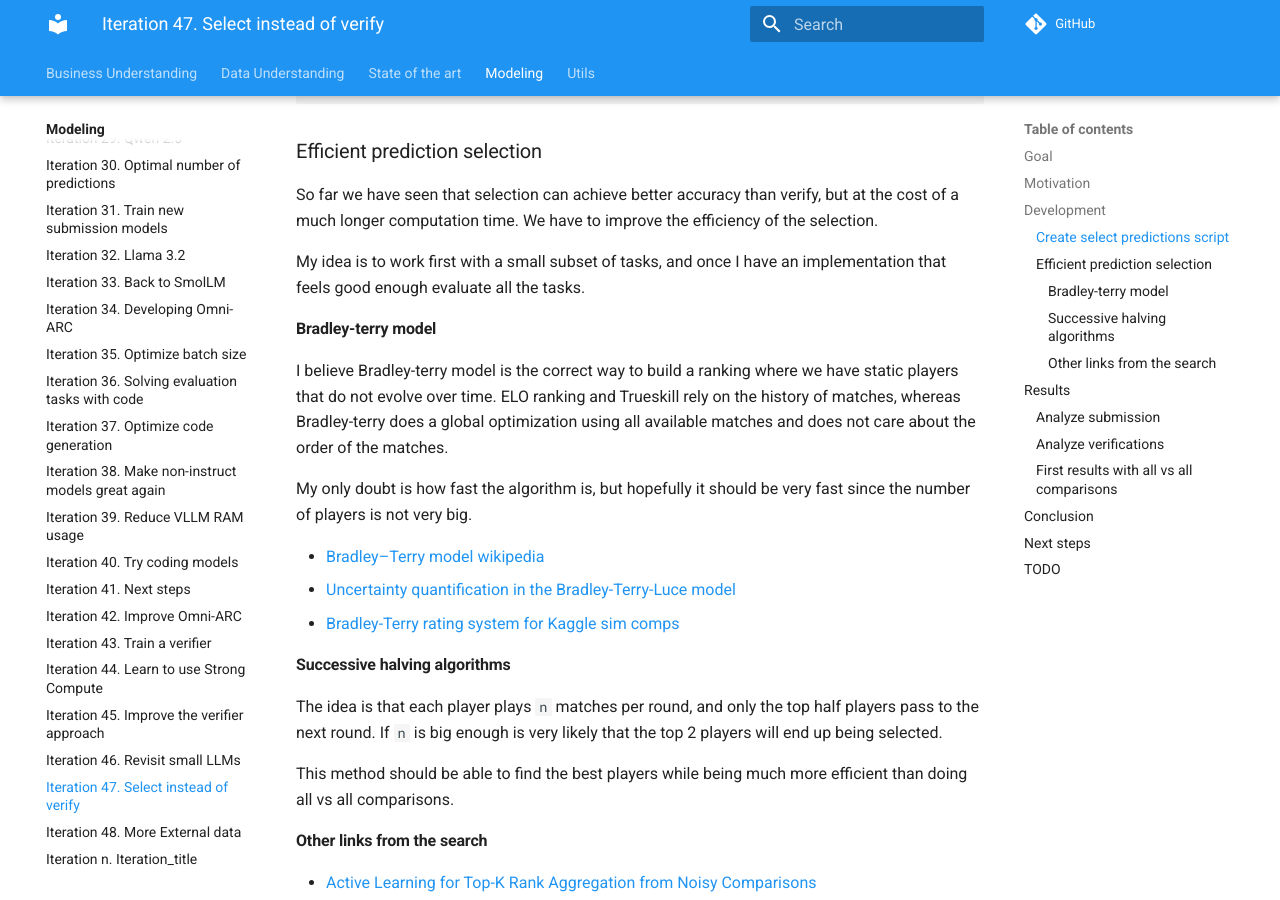
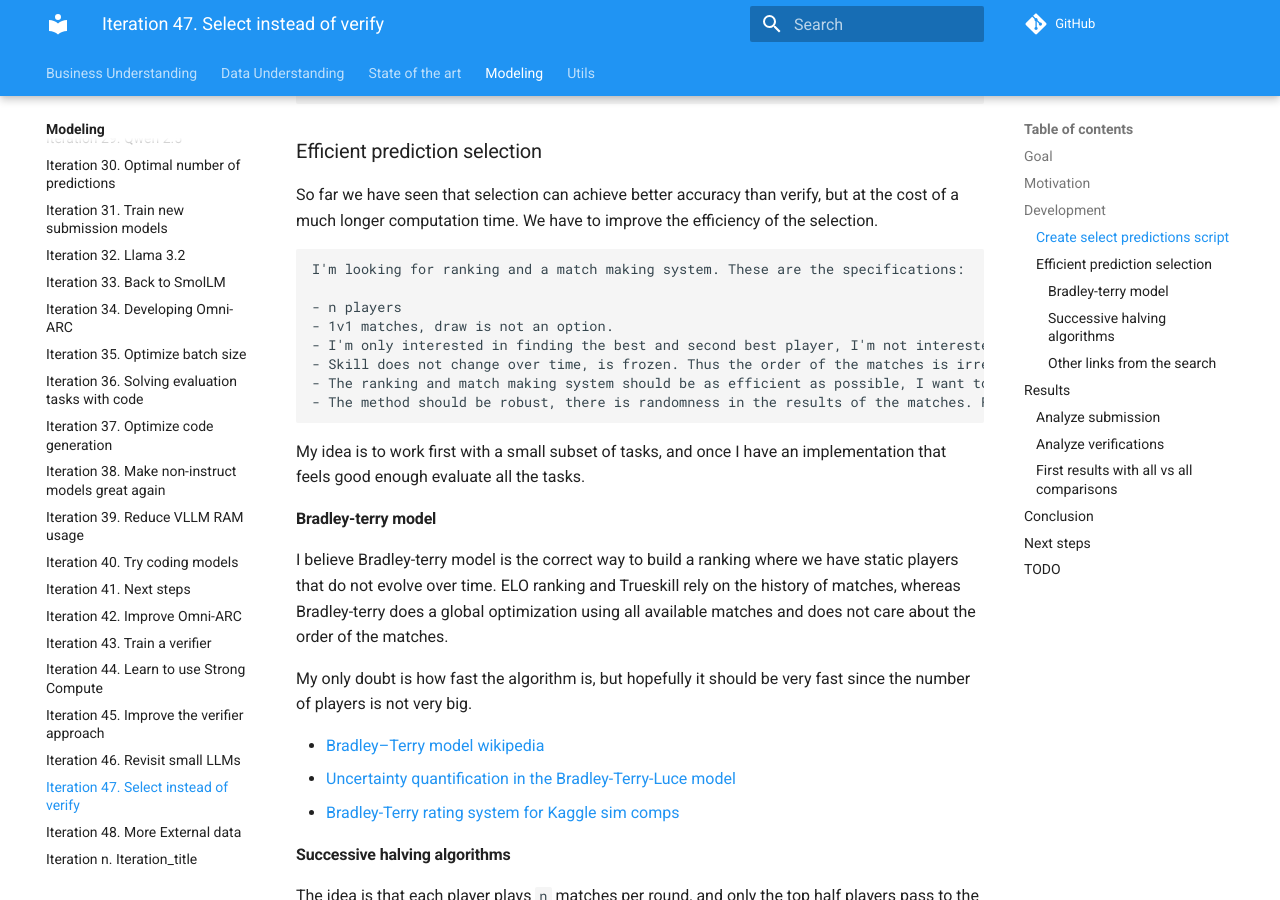
Before and after one commit to zhengjunyao-work/arc24, an MkDocs documentation site: the page built from docs/modeling/Iteration_47_select_instead_of_verify.md, in a window 1280 px wide and 900 px high, scrolled down 805 px. Built offline with MkDocs 1.6.1 and Material for MkDocs 9.7.7, drawn with Linux system fonts in a browser that asks for light colours; comment, search, counter and statistics services are not loaded.

Commit message:
updated documentation

````diff
--- a/docs/modeling/Iteration_47_select_instead_of_verify.md
+++ b/docs/modeling/Iteration_47_select_instead_of_verify.md
@@ -31,6 +31,17 @@ python easy_select_and_evaluation.py "${checkpoint_folder}" \
 
 So far we have seen that selection can achieve better accuracy than verify, but at the cost of a much
 longer computation time. We have to improve the efficiency of the selection.
+
+```
+I'm looking for ranking and a match making system. These are the specifications:
+
+- n players
+- 1v1 matches, draw is not an option.
+- I'm only interested in finding the best and second best player, I'm not interested in the other players ranking
+- Skill does not change over time, is frozen. Thus the order of the matches is irrelevant
+- The ranking and match making system should be as efficient as possible, I want to run the smallest number possible of matches because running a match is expensive
+- The method should be robust, there is randomness in the results of the matches. F.e. a double elimination tournament is not robust enough because a player can lost two matches just by chance
+```
 
 My idea is to work first with a small subset of tasks, and once I have an implementation that feels good enough evaluate all the tasks.
 
````
